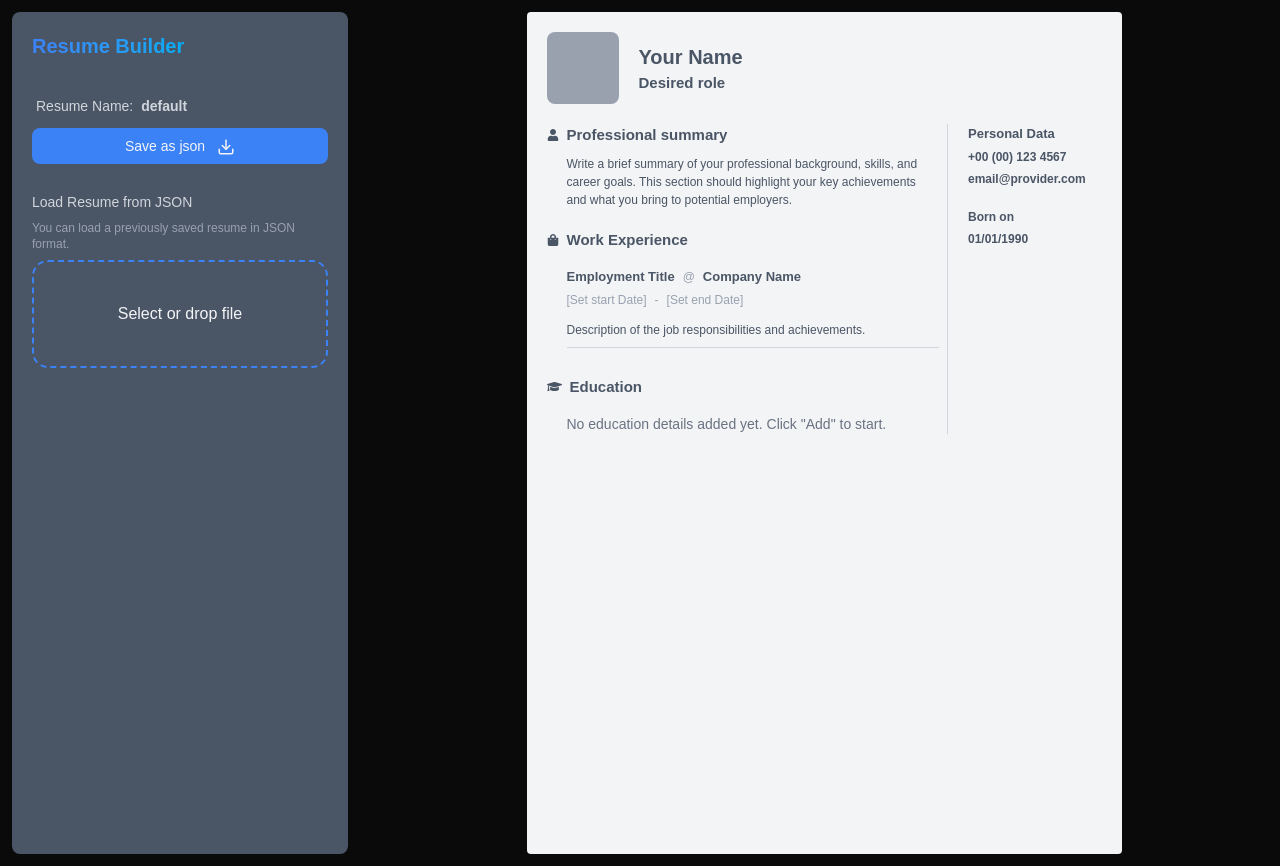
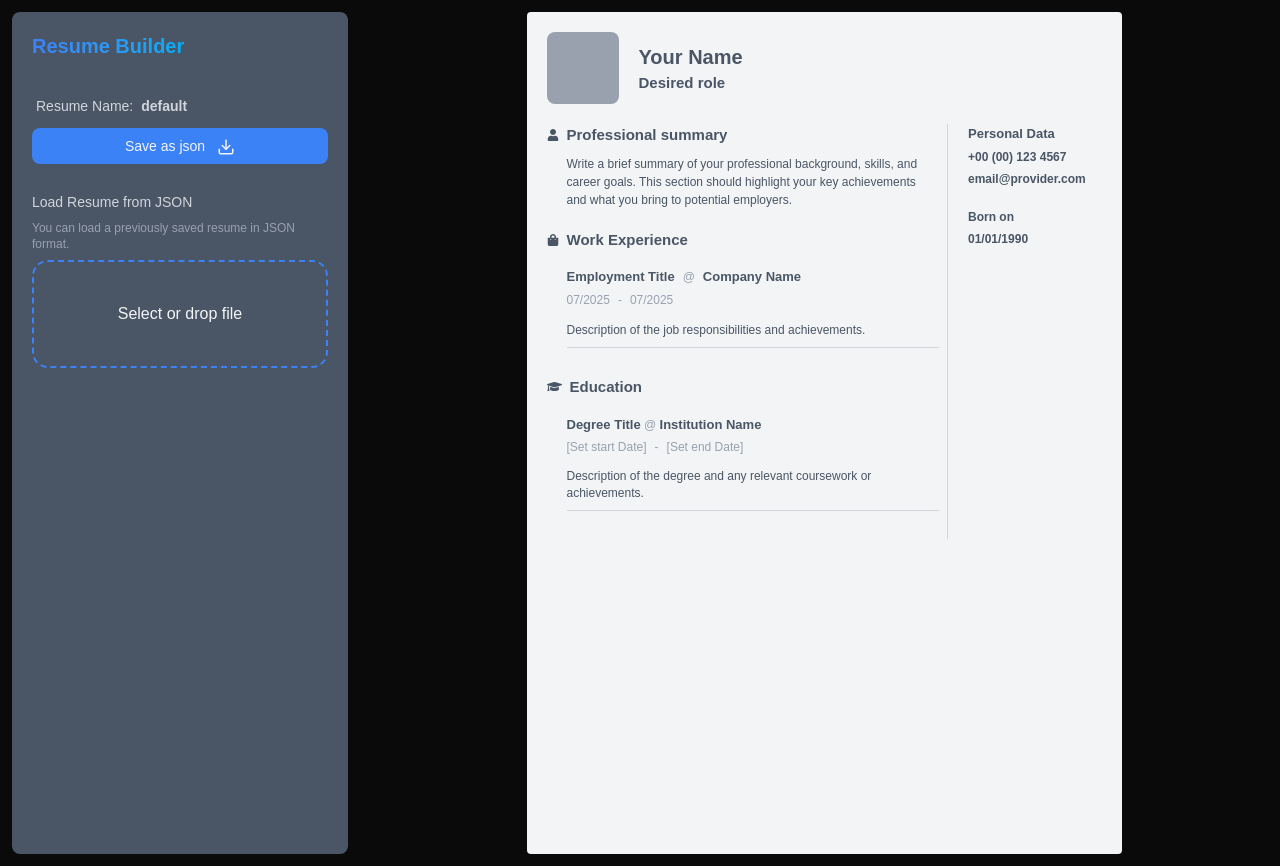
Before and after one commit to MarkDM/resumebuilder, a React (Vite) app: page / in a window 1280 px wide. Built offline with nearby package versions, Linux system fonts and the light colour scheme.

Commit message:
Date picker input added

```diff
--- a/package.json
+++ b/package.json
@@ -19,6 +19,7 @@
     "lexical": "^0.33.1",
     "lucide-react": "^0.532.0",
     "react": "^19.1.0",
+    "react-datepicker": "^8.4.0",
     "react-dom": "^19.1.0",
     "react-icons": "^5.5.0",
     "react-quill-new": "^3.6.0",
--- /dev/null
+++ b/src/components/DateLabelPicker.tsx
@@ -0,0 +1,73 @@
+import React, { useState, useRef, useEffect } from 'react';
+import DatePicker from 'react-datepicker';
+import 'react-datepicker/dist/react-datepicker.css';
+import { format as formatDateFn } from 'date-fns';
+
+type DateLabelPickerProps = {
+  date: Date | null;
+  format?: string;
+  className?: string;
+  onChange?: (newValue: Date) => void;
+};
+
+export default function DateLabelPicker({
+  date,
+  format = 'MM/yyyy',
+  className,
+  onChange,
+}: DateLabelPickerProps) {
+  const [selectedDate, setSelectedDate] = useState<Date | null>(date);
+  const [showCalendar, setShowCalendar] = useState(false);
+  const containerRef = useRef<HTMLDivElement>(null);
+
+  useEffect(() => {
+    setSelectedDate(date);
+  }, [date]);
+
+  useEffect(() => {
+    if (!showCalendar) return;
+
+    const handleClickOutside = (event: MouseEvent) => {
+      if (
+        containerRef.current &&
+        !containerRef.current.contains(event.target as Node)
+      ) {
+        setShowCalendar(false);
+      }
+    };
+
+    document.addEventListener('mousedown', handleClickOutside);
+    return () => document.removeEventListener('mousedown', handleClickOutside);
+  }, [showCalendar]);
+
+  const displayDate = selectedDate ? formatDateFn(selectedDate, format) : 'Click to pick a date';
+
+  return (
+    <div ref={containerRef} className={`${className} relative inline-block`}>
+      <div
+        onClick={() => setShowCalendar(true)}
+        className="cursor-pointer transition-colors"
+      >
+        {displayDate}
+      </div>
+
+      {showCalendar && (
+        <div className="absolute mt-2 z-10 shadow-lg border border-gray-200 rounded bg-white">
+          <DatePicker
+            selected={selectedDate}
+            locale={'pt-BR'}
+            showMonthYearPicker
+            onChange={(date) => {
+              if (date) {
+                setSelectedDate(date);
+                setShowCalendar(false);
+                onChange?.(date);
+              }
+            }}
+            inline
+          />
+        </div>
+      )}
+    </div>
+  );
+}
--- /dev/null
+++ b/src/components/sections/education/Education.tsx
@@ -0,0 +1,73 @@
+import React from 'react'
+import type { EducationInstitution } from '../../../types/EducationInstitution'
+import EditableText from '../../EditableText';
+import { useResumeStore } from '../../../stores/ResumeStore';
+import RichTextInlineEditor from '../../RichTextInlineEditor';
+
+function Education({ className, institution }: { className?: string, institution: EducationInstitution }) {
+
+    const updateEducationInstitution = useResumeStore((state) => state.updateEducationInstitution);
+    const removeEducationInstitution = useResumeStore((state) => state.removeEducationInstitution);
+    return (
+        <div className={`group/all flex flex-col ${className}`}>
+            <div key={institution.id} className="">
+
+                <EditableText className="resume_subtitle_md" onChange={(newValue) => {
+                    updateEducationInstitution({
+                        ...institution,
+                        degree: newValue
+                    });
+                }}>
+                    {institution.degree}
+                </EditableText>
+                <span className="text-xs text-gray-400"> @ </span>
+
+                <EditableText className="resume_subtitle_md" onChange={(newValue) => {
+                    updateEducationInstitution({
+                        ...institution,
+                        name: newValue
+                    });
+                }}>
+                    {institution.name}
+                </EditableText>
+
+
+                <div className='flex flex-row items-center gap-2 my-1'>
+                    <EditableText className='text-gray-400 text-[12px]'
+                        onChange={(newValue) => {
+                            updateEducationInstitution({
+                                ...institution,
+                                startDate: new Date(newValue).toLocaleDateString()
+                            });
+                        }}>
+                        {institution.startDate ? new Date(institution.startDate).toLocaleDateString() : '[Set start Date]'}
+                    </EditableText>
+                    <span className='text-gray-400 text-[12px]'>-</span>
+                    <EditableText className='text-gray-400 text-[12px]' onChange={(newValue) => {
+                        updateEducationInstitution({
+                            ...institution,
+                            endDate: new Date(newValue).toLocaleDateString()
+                        });
+                    }}>
+                        {institution.endDate ? new Date(institution.endDate).toLocaleDateString() : '[Set end Date]'}
+                    </EditableText>
+                </div>
+
+                <RichTextInlineEditor className="resume_text mt-3" onChange={(newValue) => {
+                    updateEducationInstitution({
+                        ...institution,
+                        description: newValue
+                    });
+                }}>
+                    {institution.description}
+                </RichTextInlineEditor>
+
+                <hr className='my-2 text-gray-300'></hr>
+
+
+            </div>
+        </div>
+    )
+}
+
+export default Education
--- a/src/components/sections/education/ResumeEducation.tsx
+++ b/src/components/sections/education/ResumeEducation.tsx
@@ -1,10 +1,15 @@
 import { useResumeStore } from '../../../stores/ResumeStore';
 import EditableText from '../../EditableText'
 import { FaGraduationCap, FaPlusCircle } from 'react-icons/fa'
+import Education from './Education';
+import SortableList from '../../SortableList';
+import { Trash } from 'lucide-react';
+import { TbMenuOrder } from 'react-icons/tb';
 
 function ResumeEducation({ className }: { className?: string }) {
 
     const education = useResumeStore((state) => state.education);
+    const setEducation = useResumeStore((state) => state.setEducation);
     const addEducationInstitution = useResumeStore((state) => state.addEducationInstitution);
     const removeEducationInstitution = useResumeStore((state) => state.removeEducationInstitution);
 
@@ -13,8 +18,10 @@ function ResumeEducation({ className }: { className?: string }) {
             <div className="flex flex-row items-center gap-2 mb-4">
                 <FaGraduationCap className='text-center resume_subtitle' size={15} />
                 <EditableText className='resume_subtitle' onChange={(newValue) => {
-                    // Placeholder for setting education title
-                    // setEducationTitle(newValue.trim().length == 0 ? 'Education' : newValue);
+                    setEducation({
+                        ...education,
+                        title: newValue.trim().length === 0 ? 'Education' : newValue
+                    });
                 }}>
                     Education
                 </EditableText>
@@ -22,7 +29,15 @@ function ResumeEducation({ className }: { className?: string }) {
                 <button
                     className="text-primary flex hover:underline text-sm opacity-0 group-hover/all:opacity-100 transition-opacity duration-200"
                     onClick={() => {
-
+                        const newInstitution = {
+                            id: String(education.institutions.length + 1),
+                            name: 'Institution Name',
+                            degree: 'Degree title',
+                            startDate: '',
+                            endDate: '',
+                            description: 'Description of the degree and any relevant coursework or achievements.'
+                        };
+                        addEducationInstitution(newInstitution);
                     }}
                 >
                     <FaPlusCircle size={16} className="text-center inline" />
@@ -30,13 +45,49 @@ function ResumeEducation({ className }: { className?: string }) {
             </div>
 
 
-            <div className="ml-5 text-sm text-gray-500">
-                No education details added yet. Click "Add" to start.
+            <div className="text-sm text-gray-500">
+
+                {education.institutions.length === 0 ? (
+                    <div className="ml-5 text-sm text-gray-500">
+                        No education added yet. Click "Add" to start.
+                    </div>
+                ) : (
+
+                    <SortableList>
+                        {education.institutions.map((institution) => (
+
+                            <div className='group/item relative' key={institution.id}>
+                                <Education
+                                    key={institution.id}
+                                    className="ml-5 z-100"
+                                    institution={institution}
+                                />
+                                <div className="absolute flex -ml-2 left-0 top-0 h-full opacity-0 group-hover/item:opacity-50 transition-opacity duration-200">
+
+                                    <div className='flex flex-col h-full items-center justify-evenly '>
+                                        <button
+                                            className="text-red-500 text-sm"
+                                            onClick={() => {
+                                                removeEducationInstitution(institution);
+                                            }}
+                                        >
+                                            <Trash size={16} />
+                                        </button>
+
+                                        <TbMenuOrder className='text-gray-600' size={16} />
+
+                                    </div>
+
+
+                                </div>
+                            </div>
+                        ))}
+                    </SortableList>
+
+                )}
             </div>
 
-            {/* Placeholder for future education entries */}
-            {/* You can add a button here to add new education entries */}
-        </div>
+        </div >
     )
 }
 
--- a/src/components/sections/work_experience/Employment.tsx
+++ b/src/components/sections/work_experience/Employment.tsx
@@ -3,6 +3,7 @@ import type { Employment } from '../../../types/Employment'
 import EditableText from '../../EditableText'
 import RichTextInlineEditor from '../../RichTextInlineEditor'
 import { useResumeStore } from '../../../stores/ResumeStore';
+import DateLabelPicker from '../../DateLabelPicker';
 
 function EmploymentComponent({ employment, className }: { employment: Employment, className?: string }) {
 
@@ -34,24 +35,26 @@ function EmploymentComponent({ employment, className }: { employment: Employment
 
 
       <div className='flex flex-row items-center gap-2 my-1'>
-        <EditableText className='text-gray-400 text-[12px]'
-          onChange={(newValue) => {
+
+        <DateLabelPicker className='text-gray-400 text-[12px]' date={employment.startDate} onChange={
+          (newDate) => {
             updateEmployment({
               ...employment,
-              startDate: new Date(newValue).toLocaleDateString()
+              startDate: newDate
             });
-          }}>
-          {employment.startDate ? new Date(employment.startDate).toLocaleDateString() : '[Set start Date]'}
-        </EditableText>
+          }
+        } />
         <span className='text-gray-400 text-[12px]'>-</span>
-        <EditableText className='text-gray-400 text-[12px]' onChange={(newValue) => {
-          updateEmployment({
-            ...employment,
-            endDate: new Date(newValue).toLocaleDateString()
-          });
-        }}>
-          {employment.endDate ? new Date(employment.endDate).toLocaleDateString() : '[Set end Date]'}
-        </EditableText>
+
+        <DateLabelPicker className='text-gray-400 text-[12px]' date={employment.endDate || new Date()} onChange={
+          (newDate) => {
+            updateEmployment({
+              ...employment,
+              endDate: newDate
+            });
+          }
+        } />
+
       </div>
 
 
--- a/src/components/sections/work_experience/ResumeWorkExperience.tsx
+++ b/src/components/sections/work_experience/ResumeWorkExperience.tsx
@@ -37,8 +37,7 @@ function ResumeWorkExperience({ className }: { className?: string }) {
                             companyName: 'Compay Name',
                             jobTitle: 'Employment Title',
                             //startDate: new Date().toISOString().split('T')[0],
-                            startDate: '',
-                            endDate: '',
+                            startDate:  new Date(),
                             description: 'Description of the job responsibilities and achievements.'
                         };
                         addEmployment(newEmployment);
--- a/src/pages/ResumeBuilder.tsx
+++ b/src/pages/ResumeBuilder.tsx
@@ -152,11 +152,11 @@ export default function ResumeBuilder() {
                         <div className="bg-gray-100 w-full h-full p-5 rounded-sm">
                             <ResumeHeader className='mb-5' />
 
-                            <div className='flex item'>
+                            <div className='flex'>
                                 <div className='flex-3'>
                                     <ResumeProfessionalSummary className='mb-5 mr-2' />
                                     <ResumeWorkExperience className='mb-5 mr-2' />
-                                    <ResumeEducation className='mr-2' />
+                                    <ResumeEducation className='mb-5 mr-2' />
                                 </div>
 
                                 <div className='w-[1px] bg-gray-300'></div>
--- a/src/stores/ResumeStore.ts
+++ b/src/stores/ResumeStore.ts
@@ -9,6 +9,7 @@ type Actions = {
     addEducationInstitution: (institution: ResumeData['education']['institutions'][number]) => void;
     setEducation: (education: ResumeData['education']) => void;
     removeEducationInstitution: (education: ResumeData['education']['institutions'][number]) => void;
+    updateEducationInstitution: (institution: ResumeData['education']['institutions'][number]) => void;
     addEmployment: (employment: ResumeData['workExperience']['employments'][number]) => void;
     removeEmployment: (employmentId: string) => void;
     updateEmployment: (employment: ResumeData['workExperience']['employments'][number]) => void;
@@ -37,8 +38,7 @@ const initialState: ResumeData = {
                 id: '1',
                 companyName: 'Company Name',
                 jobTitle: 'Employment Title',
-                startDate: '',
-                endDate: '',
+                startDate: new Date(), // Current date as default
                 description: 'Description of the job responsibilities and achievements.'
             }
         ]
@@ -77,6 +77,14 @@ export const useResumeStore = create<ResumeData & Actions>((set) => ({
         education: {
             ...state.education,
             institutions: [...state.education.institutions, institution]
+        }
+    })),
+    updateEducationInstitution: (institution) => set((state) => ({
+        education: {
+            ...state.education,
+            institutions: state.education.institutions.map(i =>
+                i.id === institution.id ? institution : i
+            )
         }
     })),
     removeEducationInstitution: (institution) => set((state) => ({
--- a/src/types/Employment.ts
+++ b/src/types/Employment.ts
@@ -2,7 +2,7 @@ export interface Employment {
     id: string;
     companyName: string;
     jobTitle: string;
-    startDate: string; // ISO date string
-    endDate?: string; // ISO date string, optional for current jobs
+    startDate: Date;
+    endDate?: Date;
     description: string;
 }
```
Also changed, not shown: 1 other file (tests, documents, lock files or other folders).
